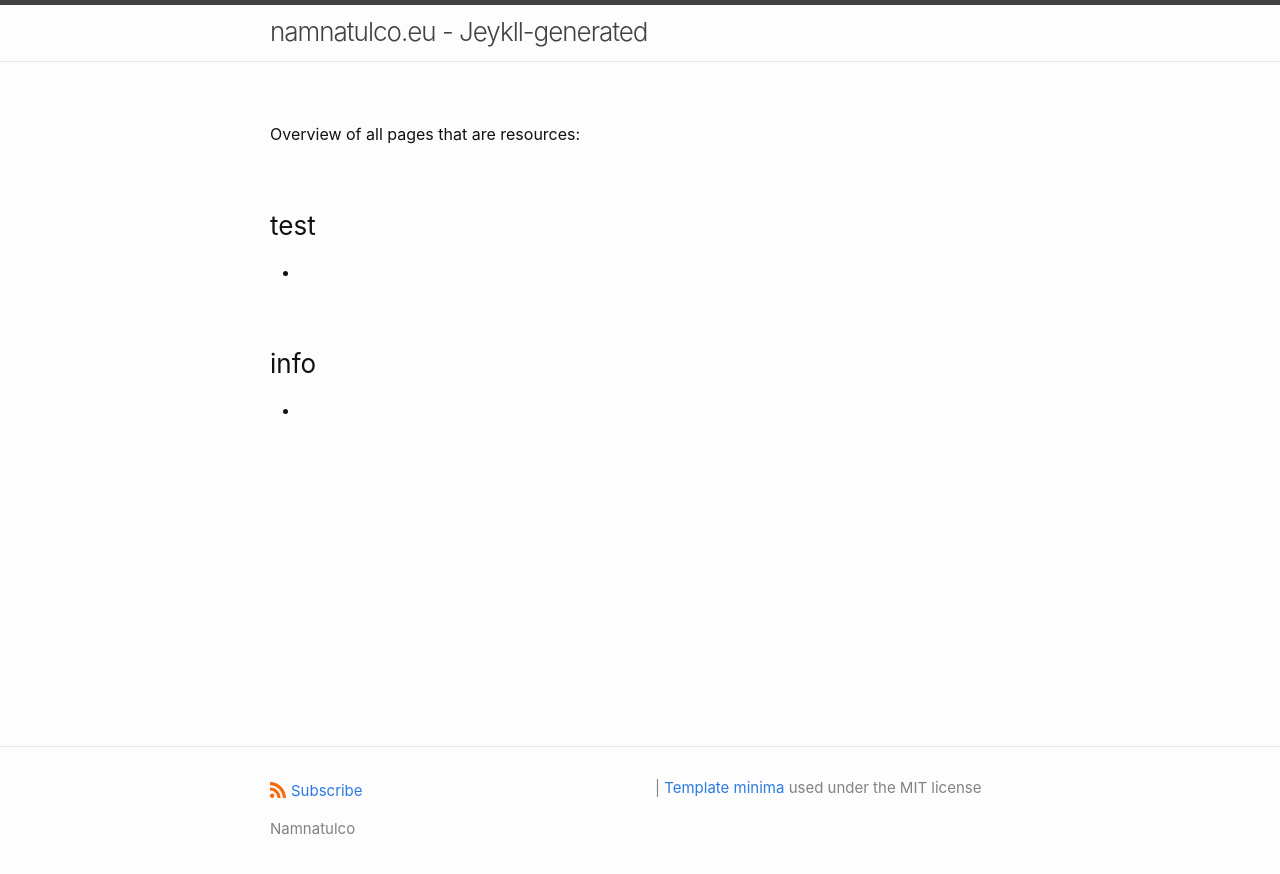
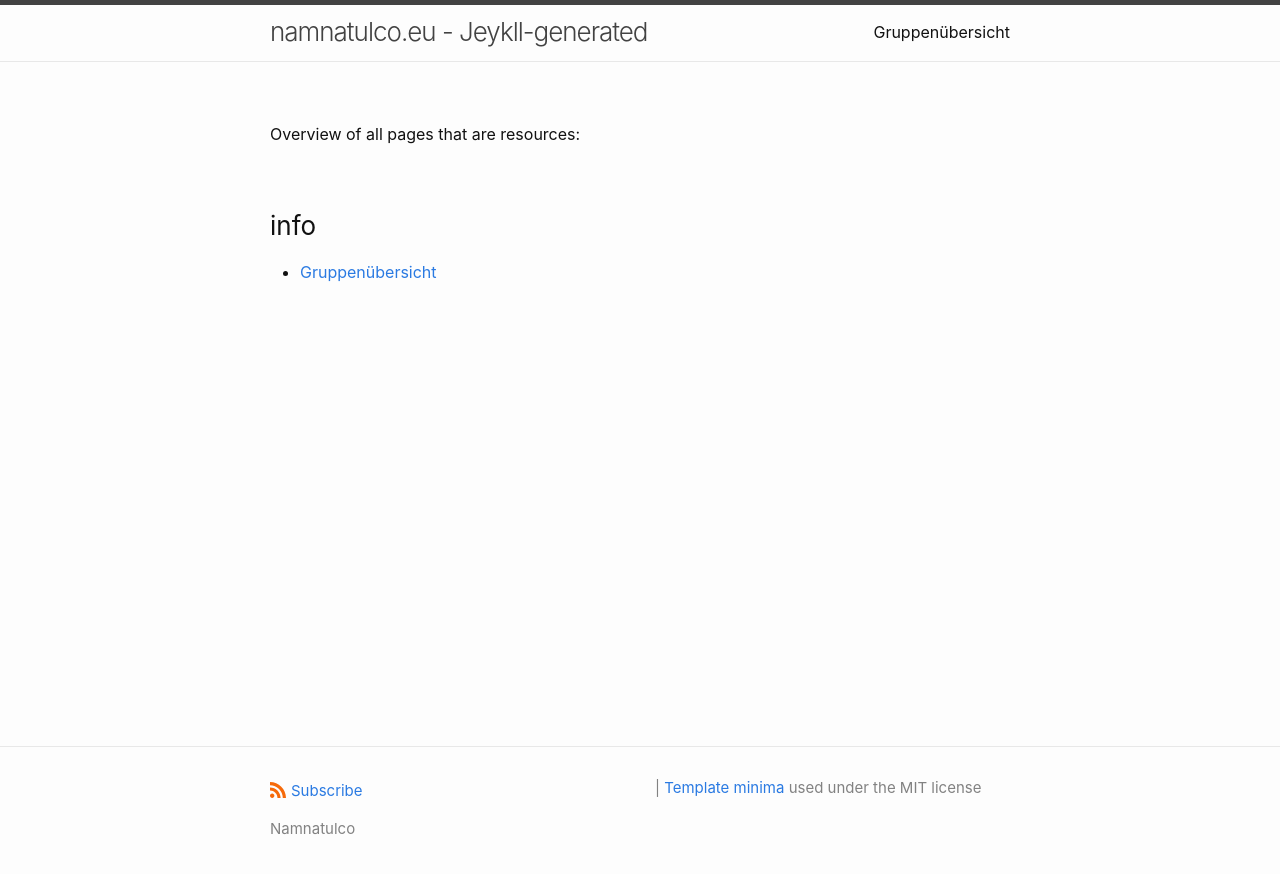
Before and after one commit to namnatulco/namnatulco.eu, a Jekyll site: the page built from climate/pages/page-overview.md, in a window 1280 px wide. Shown: the top 874 px of the page. Built offline with Jekyll 4.4.1, drawn with Linux system fonts in a browser that asks for light colours.

Commit message:
hide test, name for groups page

```diff
--- a/_config.yml
+++ b/_config.yml
@@ -11,4 +11,4 @@ minima:
 
 theme: minima
 markdown: kramdown
-category-list: [test, info]
+category-list: [info]
--- a/climate/pages/gruppen.md
+++ b/climate/pages/gruppen.md
@@ -1,5 +1,6 @@
 ---
 layout: page
+title: "Gruppenübersicht"
 resource: true
 categories: [info]
 ---
```
